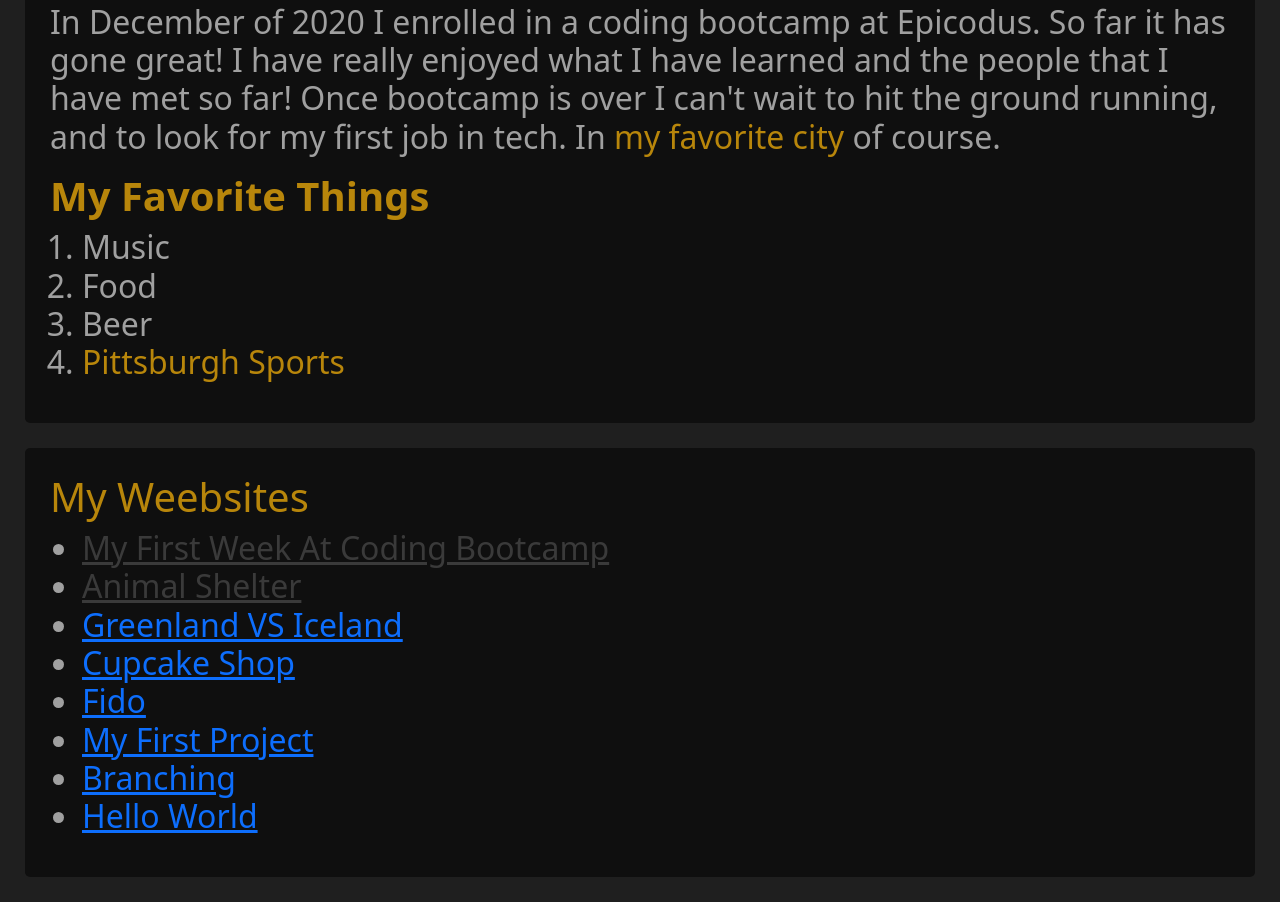
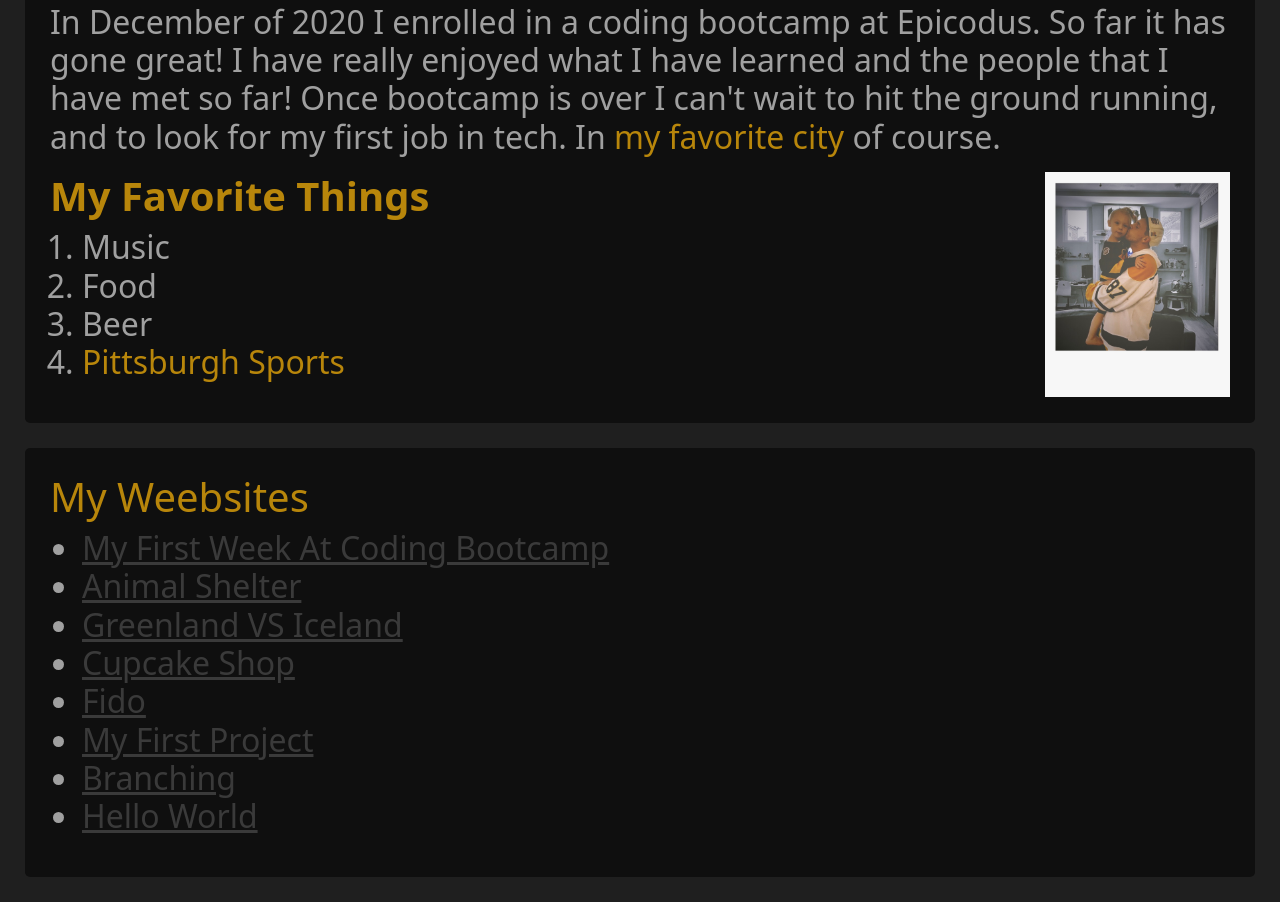
Before and after one commit to alanmatthewcall/Alan-Call-Portfolio, a plain HTML site: page index.html in a window 1280 px wide. Shown: the part 1312-2214 px from the top of the page. Drawn offline with Linux system fonts and the light colour scheme.

Commit message:
add image to about me

```diff
--- a/CSS/styles.css
+++ b/CSS/styles.css
@@ -36,6 +36,11 @@ body {
   border-radius: 5px;
 }
 
+.about-me-img {
+  width: 185px;
+  float: right;
+}
+
 .pgh {
   color: darkgoldenrod;
 }
--- a/index.html
+++ b/index.html
@@ -34,6 +34,7 @@
       <p>In December of 2020 I enrolled in a coding bootcamp at Epicodus. So far it has gone great! I have really enjoyed what I have learned and the people that I have met so far! Once bootcamp is over I can't wait to hit the ground running, and to look for my first job in tech. In <span class="pgh">my favorite city</span> of course.
       </p>
     </h2>
+    <div><img class="about-me-img" src="AlanAndMaddie.PNG" alt="Alan and Maddie About Me IMG"></div>
     <h1><span class="pgh"><strong>My Favorite Things</strong></span></h1>
     <h2>
       <ol>
@@ -42,7 +43,7 @@
         <li>Beer</li>
         <li><span class="pgh">Pittsburgh Sports</span></li>
       </ol>
-   </h2>
+    </h2>
   </div>
   <div class="my-websites">
     <h1><span class="pgh">My Weebsites</span></h1>
@@ -50,12 +51,12 @@
       <ul>
         <li><a class="link" href="https://github.com/alanmatthewcall/My-First-Week-at-Coding-Bootcamp.git">My First Week At Coding Bootcamp</a></li>
         <li><a class="link" href="https://github.com/alanmatthewcall/animal-shelter.git">Animal Shelter</a></li>
-        <li><a href="https://github.com/alanmatthewcall/greenland-iceland.git">Greenland VS Iceland</a></li>
-        <li><a href="https://github.com/alanmatthewcall/cupcakeshop.git">Cupcake Shop</a></li>
-        <li><a href="https://github.com/alanmatthewcall/paragraphs-fido.git">Fido</a></li>
-        <li><a href="https://github.com/alanmatthewcall/my-first-project.git">My First Project</a></li>
-        <li><a href="https://github.com/alanmatthewcall/branching-website.git">Branching</a></li>
-        <li><a href="https://github.com/alanmatthewcall/helloworld.git">Hello World</a></li>
+        <li><a class="link" href="https://github.com/alanmatthewcall/greenland-iceland.git">Greenland VS Iceland</a></li>
+        <li><a class="link" href="https://github.com/alanmatthewcall/cupcakeshop.git">Cupcake Shop</a></li>
+        <li><a class="link" href="https://github.com/alanmatthewcall/paragraphs-fido.git">Fido</a></li>
+        <li><a class="link" href="https://github.com/alanmatthewcall/my-first-project.git">My First Project</a></li>
+        <li><a class="link" href="https://github.com/alanmatthewcall/branching-website.git">Branching</a></li>
+        <li><a class="link" href="https://github.com/alanmatthewcall/helloworld.git">Hello World</a></li>
       </ul>
     </h2>
 
```
Also changed, not shown: AlanAndMaddie.PNG (added).
